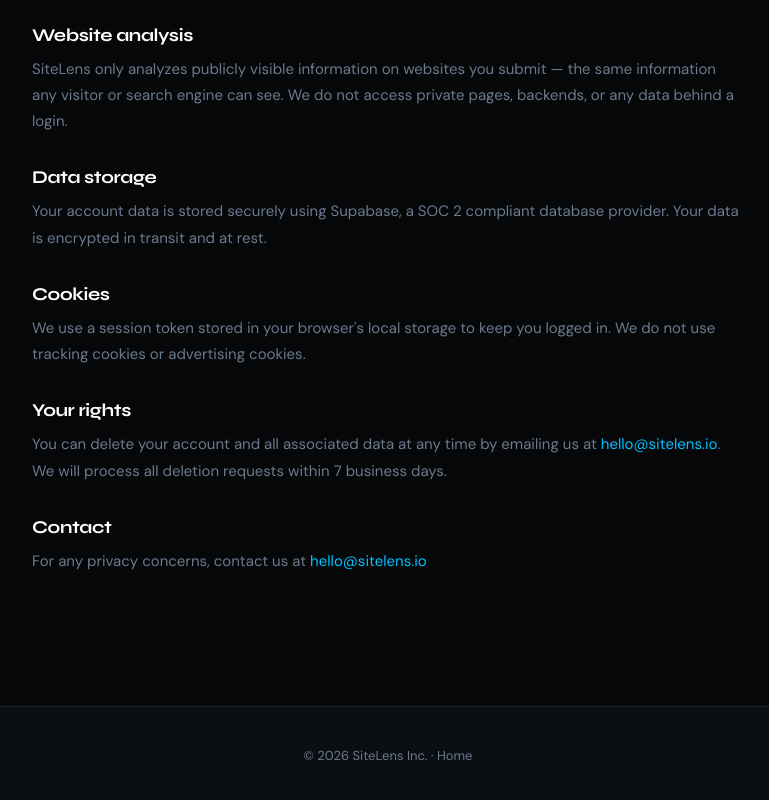
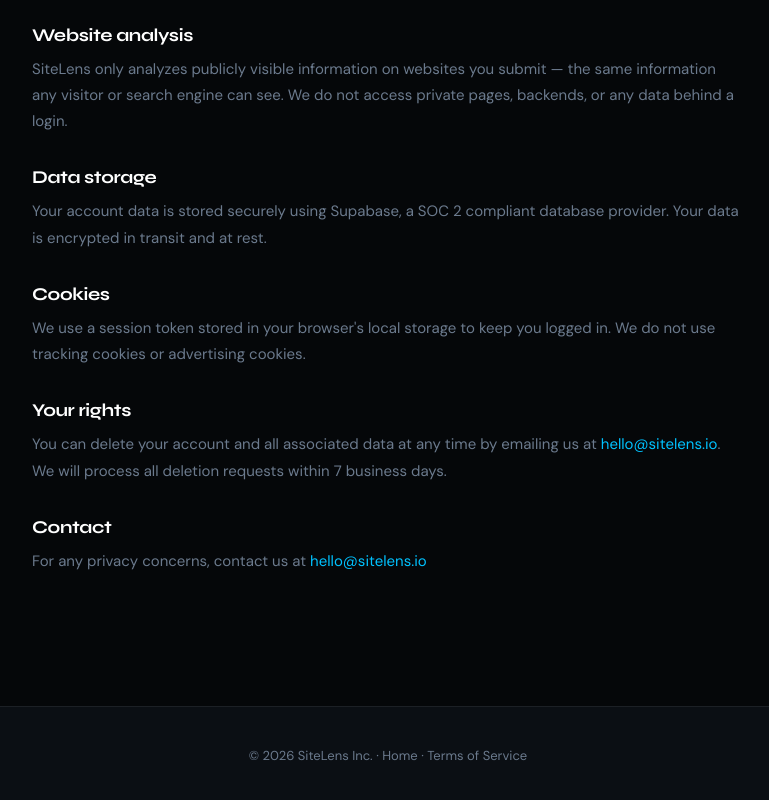
Before and after one commit to ADSITELENSAI/SiteLensAi, a website: page privacy.html in a window 1280 px wide. Shown: the part 552-1352 px from the top of the page, without its empty margins (252-1021 px from the left). Drawn offline with Linux system fonts and the light colour scheme.

Commit message:
updated privacy

```diff
--- a/privacy.html
+++ b/privacy.html
@@ -97,7 +97,7 @@ footer a:hover{color:#fff;}
 </div>
 
 <footer>
-  <p>&copy; 2026 SiteLens Inc. &middot; <a href="index.html">Home</a></p>
+  <p>&copy; 2026 SiteLens Inc. &middot; <a href="index.html">Home</a> &middot; <a href="terms.html">Terms of Service</a></p>
 </footer>
 
 </body>
```
